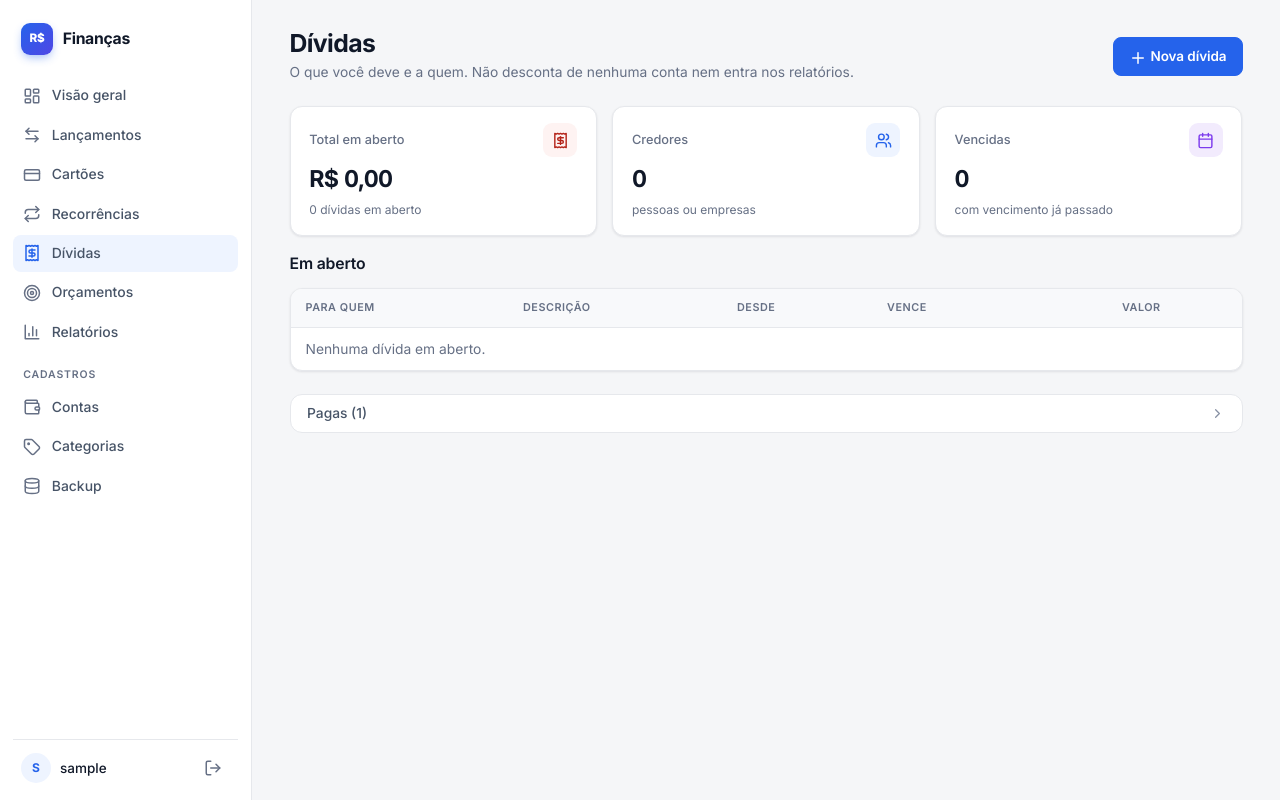
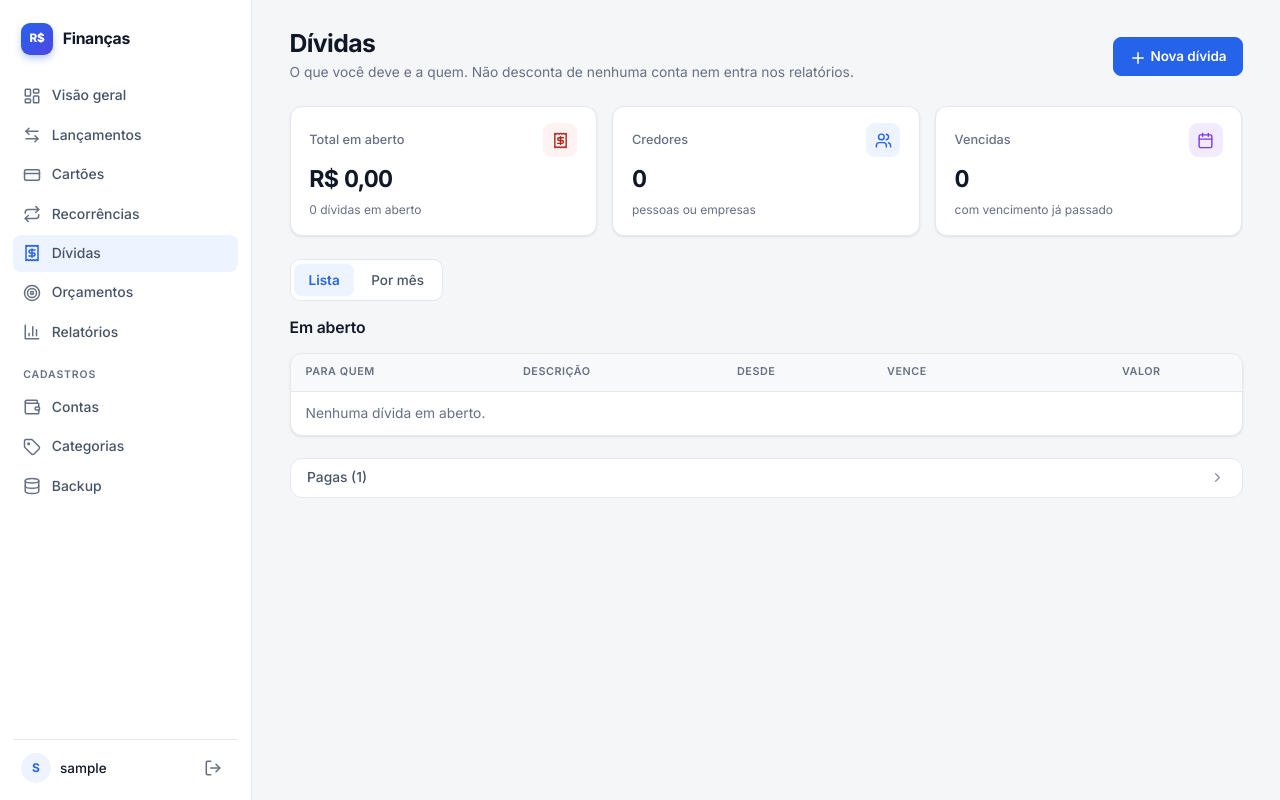
Before and after one commit to Mtz08/financas-pessoais, a Django app: page /dividas/ in a window 1280 px wide. Run offline with Django 5.2, Linux system fonts and the light colour scheme; a user stored in the database is signed in; tables that the repository leaves empty hold one stand-in row (values such as "Sample post").

Commit message:
feat: aba "Por mês" nas dívidas, agrupando pelo mês de vencimento
- abas Lista | Por mês na tela de dívidas
- cada mês mostra a quantidade e o total, com selo "atrasado" ou "este mês"
- dívidas sem vencimento ficam num grupo no final
- dar baixa na aba Por mês volta para a mesma aba
- 4 testes novos

Co-Authored-By: Claude Opus 5.5 <noreply@anthropic.com>

```diff
--- a/apps/dividas/services.py
+++ b/apps/dividas/services.py
@@ -23,6 +23,27 @@ def reabrir(divida: Divida) -> Divida:
 
 
 @dataclass(frozen=True)
+class GrupoMes:
+    mes: date | None  # dia 1º do mês de vencimento; None = sem vencimento
+    dividas: list[Divida]
+
+    @property
+    def total(self) -> int:
+        return sum(d.valor_centavos for d in self.dividas)
+
+
+def agrupar_por_mes(dividas) -> list[GrupoMes]:
+    """Agrupa pelo mês de vencimento, do mais antigo ao mais novo;
+    as sem vencimento vão para um grupo no final."""
+    grupos: dict[date | None, list[Divida]] = {}
+    for divida in dividas:
+        chave = dates.primeiro_dia(divida.vencimento) if divida.vencimento else None
+        grupos.setdefault(chave, []).append(divida)
+    ordem = sorted(grupos, key=lambda mes: (mes is None, mes or date.min))
+    return [GrupoMes(mes, grupos[mes]) for mes in ordem]
+
+
+@dataclass(frozen=True)
 class ResumoDividas:
     total_aberto: int
     quantidade_aberta: int
--- a/apps/dividas/views.py
+++ b/apps/dividas/views.py
@@ -1,6 +1,7 @@
 from django import forms
 from django.contrib import messages
 from django.shortcuts import get_object_or_404, redirect, render
+from django.urls import reverse
 from django.views.decorators.http import require_POST
 
 from core import dates
@@ -8,7 +9,7 @@ from core.forms import CampoData, CampoReais, ModelFormIdempotente
 from core.views import processar_formulario
 
 from .models import Divida
-from .services import dar_baixa, reabrir, resumir
+from .services import agrupar_por_mes, dar_baixa, reabrir, resumir
 
 
 class DividaForm(ModelFormIdempotente):
@@ -30,13 +31,21 @@ class DividaForm(ModelFormIdempotente):
         return self.cleaned_data["credor"].strip()
 
 
+VISOES = ("lista", "mes")
+
+
 def lista(request):
     hoje = dates.hoje()
+    visao = request.GET.get("visao") if request.GET.get("visao") in VISOES else "lista"
+    abertas = Divida.objects.filter(paga=False)
     return render(request, "dividas/lista.html", {
-        "abertas": Divida.objects.filter(paga=False),
+        "visao": visao,
+        "abertas": abertas,
+        "grupos": agrupar_por_mes(abertas) if visao == "mes" else [],
         "pagas": Divida.objects.filter(paga=True).order_by("-data_pagamento", "-id")[:50],
         "resumo": resumir(hoje),
         "hoje": hoje,
+        "mes_atual": dates.primeiro_dia(hoje),
     })
 
 
@@ -60,11 +69,18 @@ def editar(request, pk):
                                 contexto={**_contexto_form("Editar dívida"), "divida": divida})
 
 
+def _voltar_para_lista(request):
+    """Volta para a mesma aba (Lista ou Por mês) de onde a ação partiu."""
+    if request.GET.get("visao") == "mes":
+        return redirect(f"{reverse('dividas:lista')}?visao=mes")
+    return redirect("dividas:lista")
+
+
 @require_POST
 def baixa(request, pk):
     divida = dar_baixa(get_object_or_404(Divida, pk=pk, paga=False))
     messages.success(request, f"Baixa registrada: “{divida}”.")
-    return redirect("dividas:lista")
+    return _voltar_para_lista(request)
 
 
 @require_POST
--- a/static/css/app.css
+++ b/static/css/app.css
@@ -503,3 +503,23 @@ button.botao-baixa .icone { width: 15px; height: 15px; }
 
 /* Pendentes ao lado dos totais (não entram no resultado). */
 .resumo-linha > span small { font-size: .72rem; font-weight: 400; color: var(--texto-3); }
+
+/* Abas (ex.: Dívidas: Lista | Por mês) */
+.abas {
+  display: inline-flex; gap: .2rem; margin: .25rem 0 1.25rem; padding: .25rem;
+  background: var(--superficie); border: 1px solid var(--borda); border-radius: 10px;
+}
+.abas a {
+  padding: .4rem .95rem; border-radius: 7px; text-decoration: none;
+  font-size: .9rem; font-weight: 500; color: var(--texto-2);
+}
+.abas a:hover { background: var(--superficie-2); color: var(--texto); }
+.abas a[aria-current="page"] { background: var(--primaria-suave); color: var(--primaria); font-weight: 600; }
+
+.grupo-mes-cabecalho {
+  display: flex; flex-wrap: wrap; align-items: baseline; justify-content: space-between; gap: .5rem;
+  margin: 1.5rem 0 .6rem;
+}
+.grupo-mes-cabecalho h2 { margin: 0; display: inline-flex; align-items: center; gap: .5rem; }
+.grupo-mes-total { color: var(--texto-3); font-size: .88rem; }
+.grupo-mes-total strong { color: var(--texto); font-size: 1rem; }
--- a/templates/dividas/lista.html
+++ b/templates/dividas/lista.html
@@ -28,27 +28,40 @@
   </article>
 </div>
 
+<nav class="abas" aria-label="Forma de visualizar">
+  <a href="?visao=lista" {% if visao == "lista" %}aria-current="page"{% endif %}>Lista</a>
+  <a href="?visao=mes" {% if visao == "mes" %}aria-current="page"{% endif %}>Por mês</a>
+</nav>
+
+{% if visao == "mes" %}
+  {% for g in grupos %}
+  <section class="grupo-mes">
+    <div class="grupo-mes-cabecalho">
+      <h2>
+        {% if g.mes %}{{ g.mes|date:"F \d\e Y"|capfirst }}{% else %}Sem vencimento{% endif %}
+        {% if g.mes and g.mes < mes_atual %}<span class="situacao situacao-vencida">atrasado</span>
+        {% elif g.mes == mes_atual %}<span class="situacao situacao-fechada">este mês</span>{% endif %}
+      </h2>
+      <span class="grupo-mes-total">{{ g.dividas|length }} dívida{{ g.dividas|length|pluralize }} · <strong>{{ g.total|reais }}</strong></span>
+    </div>
+    <div class="tabela-rolavel">
+    <table>
+      <thead><tr><th>Para quem</th><th class="col-opcional">Descrição</th><th class="col-opcional">Desde</th><th>Vence</th><th class="num">Valor</th><th></th></tr></thead>
+      <tbody>{% for d in g.dividas %}{% include "dividas/_linha.html" %}{% endfor %}</tbody>
+    </table>
+    </div>
+  </section>
+  {% empty %}
+  <p class="muted">Nenhuma dívida em aberto.</p>
+  {% endfor %}
+{% else %}
   <h2>Em aberto</h2>
   <div class="tabela-rolavel">
   <table>
     <thead><tr><th>Para quem</th><th class="col-opcional">Descrição</th><th class="col-opcional">Desde</th><th>Vence</th><th class="num">Valor</th><th></th></tr></thead>
     <tbody>
     {% for d in abertas %}
-    <tr>
-      <td><a href="{% url 'dividas:editar' d.pk %}" class="link-discreto">{{ d.credor }}</a></td>
-      <td class="col-opcional">{{ d.descricao|default:"—" }}</td>
-      <td class="col-opcional">{{ d.data|date:"d/m/Y" }}</td>
-      <td>
-        {% if d.vencimento %}{{ d.vencimento|date:"d/m/y" }}{% if d.vencimento < hoje %} <span class="situacao situacao-vencida">vencida</span>{% endif %}{% else %}<span class="muted">—</span>{% endif %}
-      </td>
-      <td class="num">{{ d.valor_centavos|reais }}</td>
-      <td class="num">
-        <form method="post" action="{% url 'dividas:baixa' d.pk %}" class="inline"
-              data-confirmar="Dar baixa em “{{ d }}” ({{ d.valor_centavos|reais }}) como paga hoje?">
-          {% csrf_token %}<button type="submit" class="pequeno botao-baixa">{% icone "check" %} Dar baixa</button>
-        </form>
-      </td>
-    </tr>
+      {% include "dividas/_linha.html" %}
     {% empty %}
       <tr><td colspan="6" class="muted">Nenhuma dívida em aberto.</td></tr>
     {% endfor %}
@@ -68,6 +81,7 @@
     </tbody>
   </table>
   </div>
+  {% endif %}
 {% endif %}
 
 {% if pagas %}
```
Also changed, not shown: templates/dividas/_linha.html (added, +16 -0 lines), tests/test_dividas.py (+35 -0 lines). Lines whose indentation alone changed are shown as unchanged.
